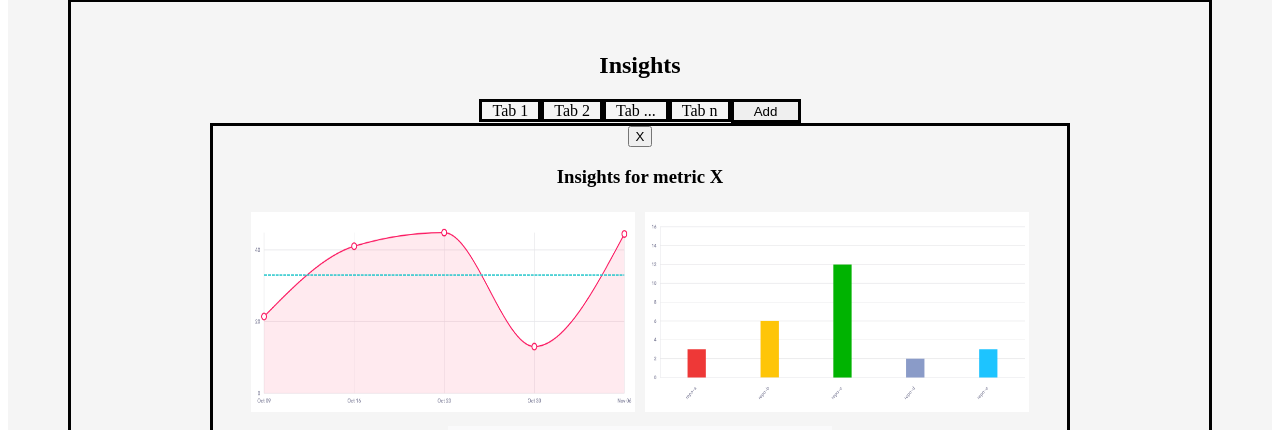
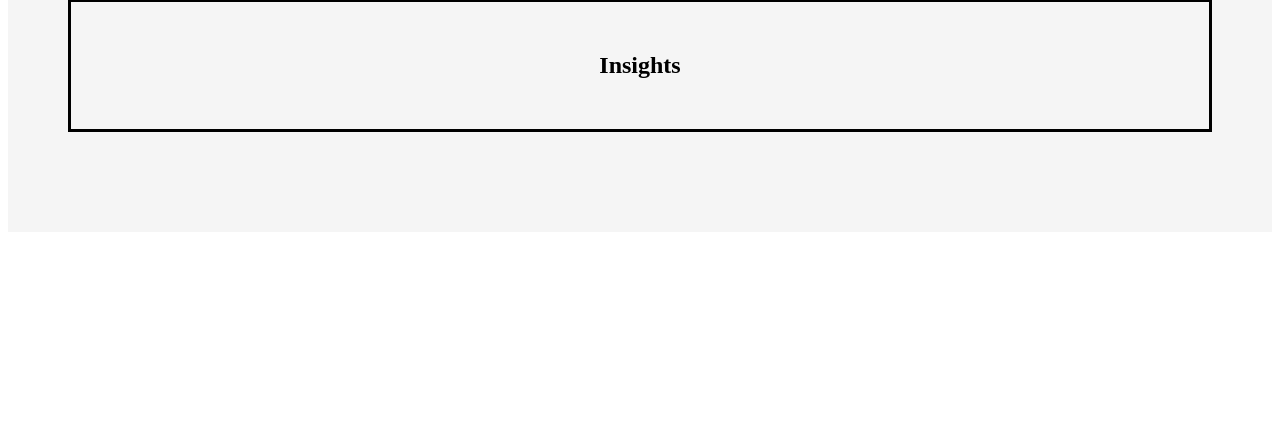
Before and after one commit to berdyshev/shiny-spoon, a React (Create React App) app: page / in a window 1280 px wide. Shown: the part 522-952 px from the top of the page. After the commit the page ends 800 px from the top, so only its background shows below. Built offline with nearby package versions, Linux system fonts and the light colour scheme.

Commit message:
add and style tabs

```diff
--- a/package.json
+++ b/package.json
@@ -13,6 +13,7 @@
     "@types/react": "^17.0.38",
     "@types/react-date-range": "^1.4.3",
     "@types/react-dom": "^17.0.11",
+    "@types/react-tabs": "^2.3.4",
     "customize-cra": "^1.0.0",
     "date-fns": "^2.28.0",
     "react": "^17.0.2",
@@ -20,6 +21,7 @@
     "react-date-range": "^1.4.0",
     "react-dom": "^17.0.2",
     "react-scripts": "4.0.3",
+    "react-tabs": "^3.2.3",
     "react-tiny-popover": "^7.0.1",
     "typescript": "^4.5.5",
     "web-vitals": "^1.0.1"
--- a/src/App.tsx
+++ b/src/App.tsx
@@ -1,11 +1,11 @@
-import React from 'react';
 import { css } from '@emotion/react';
 import logo from './logo-grey.png';
-import timeseriesScreen from './timeseries-screen.png';
-import histogramScreen from './histogram-screen.png';
-import kpiScreen from './kpi-screen.png';
+// import timeseriesScreen from './timeseries-screen.png';
+// import histogramScreen from './histogram-screen.png';
+// import kpiScreen from './kpi-screen.png';
 import { MetricsProvider } from './containers/MetricsProvider';
 import { DateFilter } from './containers/DateFilter';
+import { MetricsTabs } from './containers/MetricsTabs';
 
 const App = () => {
   return (
@@ -27,45 +27,12 @@ const App = () => {
           </div>
           <div className="insights">
             <h2>Insights</h2>
-            <Tabs>
-              <Box metricName="X"></Box>
-            </Tabs>
+            <MetricsTabs />
             <div className="control"></div>
           </div>
         </div>
       </div>
     </MetricsProvider>
-  );
-};
-
-const Tabs: React.FunctionComponent = ({ children }) => {
-  return (
-    <div>
-      <div css={tabsStyle}>
-        <span>Tab 1</span>
-        <span>Tab 2</span>
-        <span>Tab ...</span>
-        <span>Tab n</span>
-        <button>Add</button>
-      </div>
-      {children}
-    </div>
-  );
-};
-
-const Box: React.FunctionComponent<{ metricName: string }> = ({
-  metricName,
-}) => {
-  return (
-    <div css={boxStyle}>
-      <button>X</button>
-      <h3>Insights for metric {metricName}</h3>
-      <div>
-        <img className="chart" src={timeseriesScreen} alt="timeseries-chart" />
-        <img className="chart" src={histogramScreen} alt="histogram-chart" />
-      </div>
-      <img className="kpi" src={kpiScreen} alt="kpi" />
-    </div>
   );
 };
 
@@ -89,40 +56,4 @@ const appStyle = () => {
   `;
 };
 
-const tabsStyle = () => {
-  return css`
-    width: 75%;
-    margin: 0px auto;
-
-    & > span,
-    button {
-      border: 3px black solid;
-      width: 70px;
-      height: 24px;
-      padding: 0px 10px;
-    }
-  `;
-};
-
-const boxStyle = () => {
-  return css`
-    width: 75%;
-    margin: 0px auto;
-    text-align: center;
-    border: 3px black solid;
-
-    & img.chart {
-      width: 45%;
-      height: 200px;
-      margin: 5px 5px;
-    }
-
-    & img.kpi {
-      width: 45%;
-      height: 50px;
-      margin: 5px 5px;
-    }
-  `;
-};
-
 export default App;
--- /dev/null
+++ b/src/containers/MetricsTabs.tsx
@@ -0,0 +1,69 @@
+import { Tabs, TabPanel, Tab, TabList } from 'react-tabs';
+import { css } from '@emotion/react';
+
+import { useMetricsContext } from './MetricsProvider';
+
+const tabsStyles = css`
+  .react-tabs__tab-list {
+    display: flex;
+    list-style: none;
+    padding: 0;
+    margin: 0;
+    gap: 20px;
+    justify-content: center;
+  }
+
+  .react-tabs__tab {
+    display: inline-flex;
+    flex-wrap: nowrap;
+    gap: 10px;
+    min-width: 50px;
+    padding: 10px;
+    align-items: center;
+    justify-content: space-between;
+    border-bottom: 0.3rem solid transparent;
+    cursor: pointer;
+
+    &--selected {
+      border-bottom-color: rgb(255, 160, 8);
+    }
+
+    & > button {
+      border: none;
+      background: none;
+      padding: 1px;
+      cursor: pointer;
+    }
+  }
+
+  .react-tabs__tab-panel--selected {
+    border-top: 1px solid #e3e6f0;
+    padding: 20px;
+  }
+`;
+
+export const MetricsTabs = () => {
+  const { metrics, removeMetric } = useMetricsContext();
+
+  return (
+    <Tabs css={tabsStyles}>
+      <TabList>
+        {metrics.map((name) => (
+          <Tab key={name}>
+            {name}{' '}
+            <button
+              title="Remove metric"
+              type="button"
+              onClick={() => removeMetric(name)}
+            >
+              ✕
+            </button>
+          </Tab>
+        ))}
+      </TabList>
+      {metrics.map((name) => (
+        <TabPanel key={name}>{name}</TabPanel>
+      ))}
+    </Tabs>
+  );
+};
```
Also changed, not shown: 1 other file (tests, documents, lock files or other folders).
